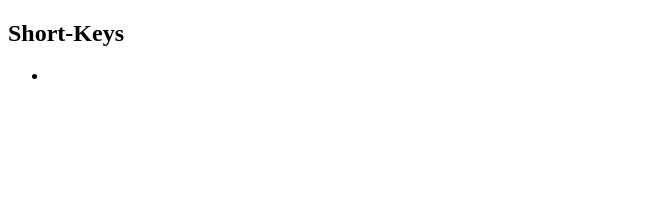
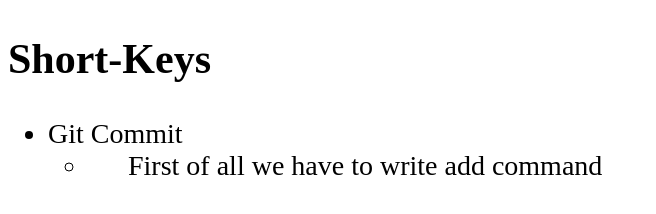
Before and after one commit to muneeb095/github, a plain HTML site: page index.html in a window 1280 px wide. Shown: the whole page, without its empty margins (0-656 px from the left). Drawn offline with Linux system fonts and the light colour scheme.

Commit message:
update definition list

```diff
--- a/index.html
+++ b/index.html
@@ -5,14 +5,25 @@
     <meta charset="UTF-8">
     <meta name="viewport" content="width=device-width, initial-scale=1.0">
     <title>Github Tutorial</title>
+    <style>
+        body {
+            font-size: 28px;
+        }
+    </style>
 </head>
 
 <body>
     <h2>Short-Keys</h2>
     <dl>
         <ul>
-            <li><dt></dt>
-                <dd></dd></li>
+            <li>
+                <dt>Git Commit</dt>
+                <ul>
+                    <li>
+                        <dd>First of all we have to write add command</dd>
+                    </li>
+                </ul>
+            </li>
         </ul>
     </dl>
 </body>
```
